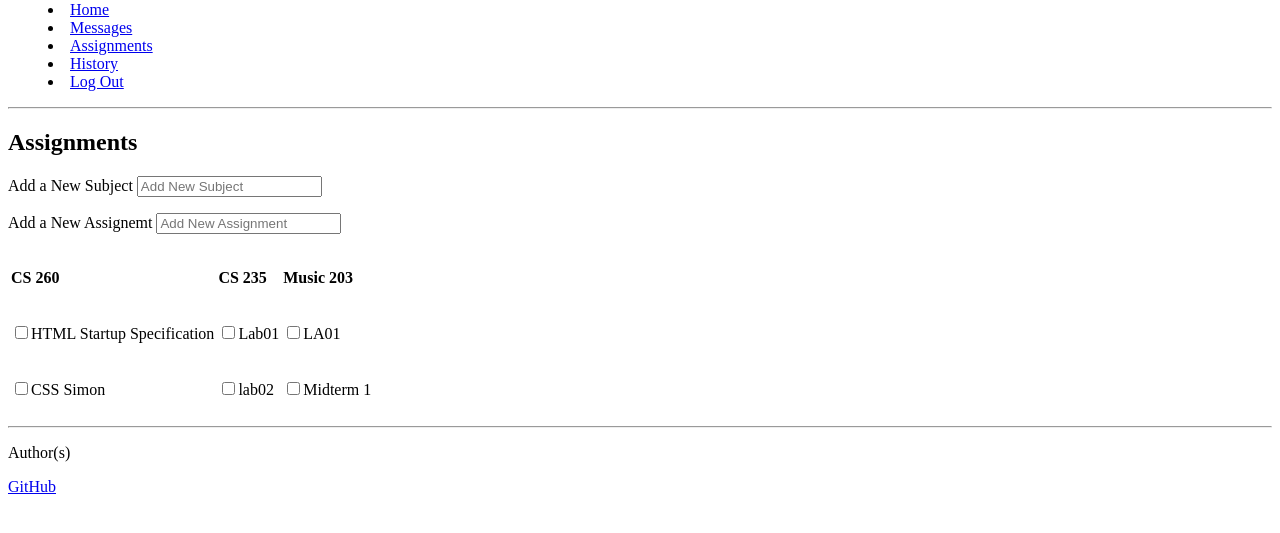
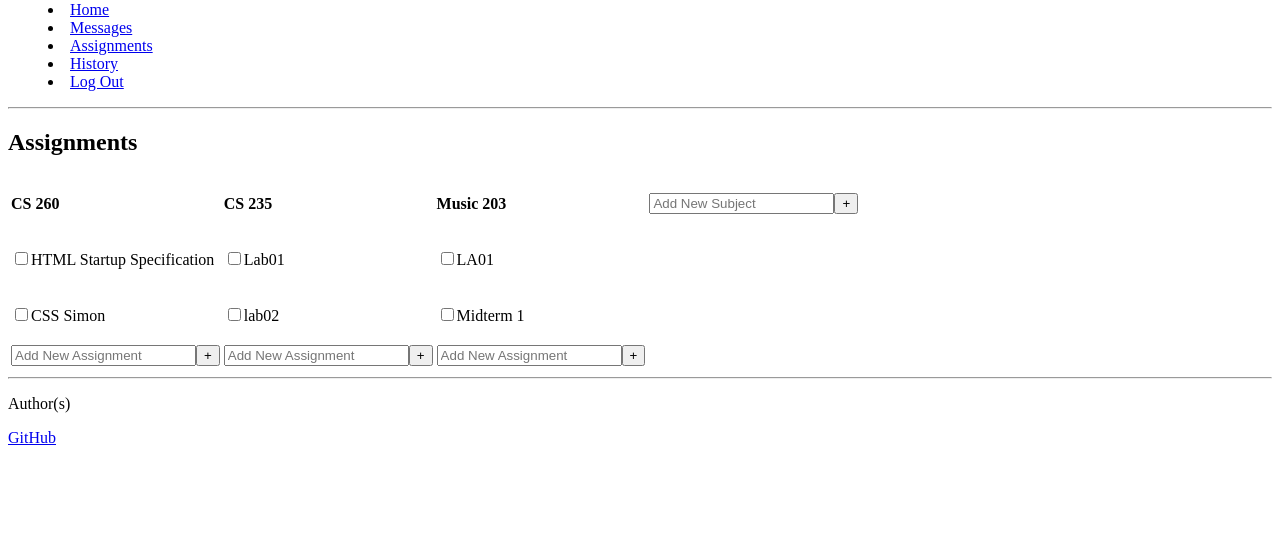
Before and after one commit to spencer-s-hodson/startup, a plain HTML site: page assignments.html in a window 1280 px wide. Shown: the part 79-612 px from the top of the page. Drawn offline with Linux system fonts and the light colour scheme.

Commit message:
Everything done except for README notes and history section

```diff
--- a/assignments.html
+++ b/assignments.html
@@ -19,8 +19,6 @@
         </header>
         <main>
             <h2>Assignments</h2>
-            <p>Add a New Subject <input type="text" placeholder="Add New Subject"></p>
-            <p>Add a New Assignemt <input type="text" placeholder="Add New Assignment"></p>
             <table>
                 <tr>
                     <td>
@@ -31,6 +29,9 @@
                     </td>
                     <td>
                         <p><b>Music 203</b></p>
+                    </td>
+                    <td>
+                        <input type="text" placeholder="Add New Subject"><button type="submit">+</button>
                     </td>
                 </tr>
                 <tr>
@@ -55,6 +56,17 @@
                         <p><input type="checkbox">Midterm 1</p>
                     </td>
                 </tr>
+                <tr>
+                    <td>
+                        <input type="text" placeholder="Add New Assignment"><button type="submit">+</button>
+                    </td>
+                    <td>
+                        <input type="text" placeholder="Add New Assignment"><button type="submit">+</button>
+                    </td>
+                    <td>
+                        <input type="text" placeholder="Add New Assignment"><button type="submit">+</button>
+                    </td>
+                </tr>
             </table>
             <hr>
         </main>
```
Also changed, not shown: messages.html (+3 -1 lines).
